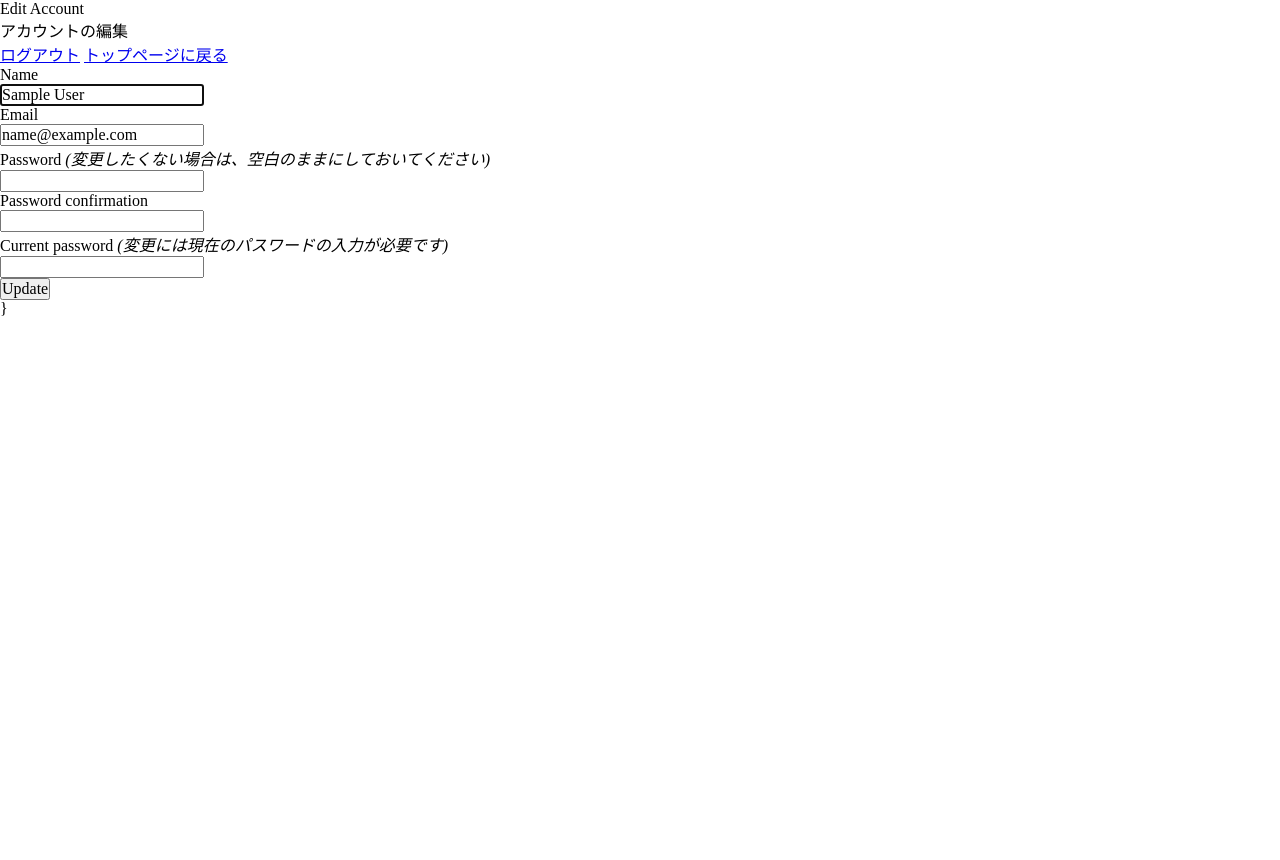
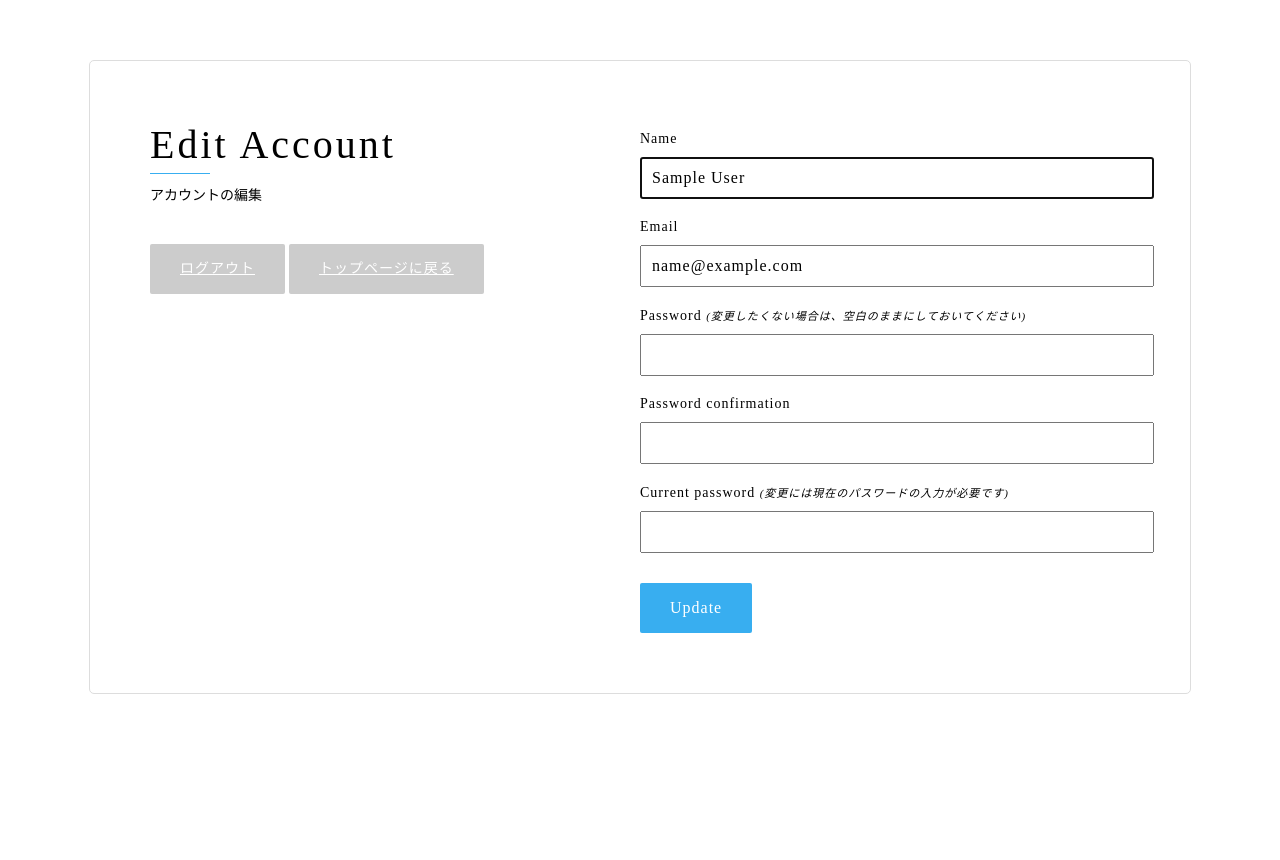
Before and after one commit to kirinkubinagai/chat-space, a Rails app: page /users/edit in a window 1280 px wide. Before the commit the page ends 316 px from the top, so only its background shows below. Run offline with Rails 7, Linux system fonts and the light colour scheme; the visitor is signed in with stand-in values (Sample User, id 1); style sheets or scripts are compiled from the project's sources; some libraries are stand-ins or nearby versions.

Commit message:
mix_inの使用
14行目から16行目でmix_inの使用

```diff
--- a/app/assets/stylesheets/mixin/_clearfix.css
+++ b/app/assets/stylesheets/mixin/_clearfix.scss
@@ -1,4 +1,4 @@
-@mixin clearfix() {
+@mixin clearfix{
   &:after {
     content: '';
     display: block;
--- a/app/assets/stylesheets/modules/_sign_up.scss
+++ b/app/assets/stylesheets/modules/_devise.scss
@@ -11,11 +11,7 @@
       float: left;
       width: 50%;
     }
-    &:after {
-      clear: both;
-      content: "";
-      display: block;
-    }
+    @include clearfix;
   }
 
   .account-page__header {
--- a/app/views/devise/registrations/edit.html.haml
+++ b/app/views/devise/registrations/edit.html.haml
@@ -37,4 +37,3 @@
             = f.password_field :current_password, autocomplete: "off"
         .actions
           = f.submit "Update", class: 'btn'
-}
```
